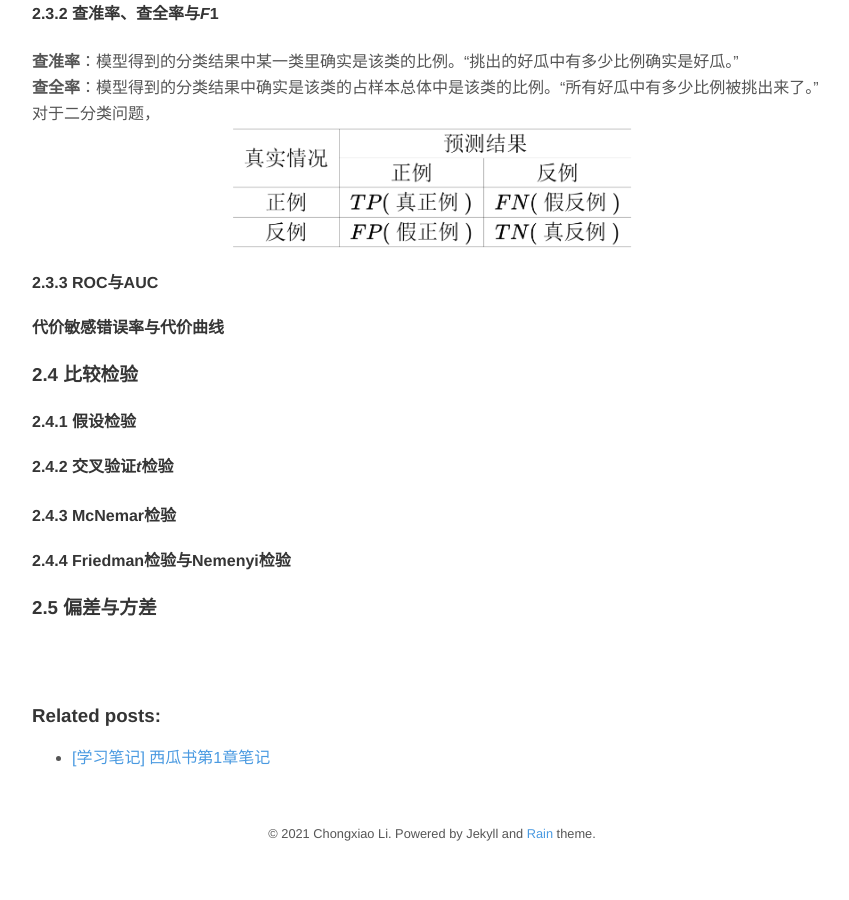
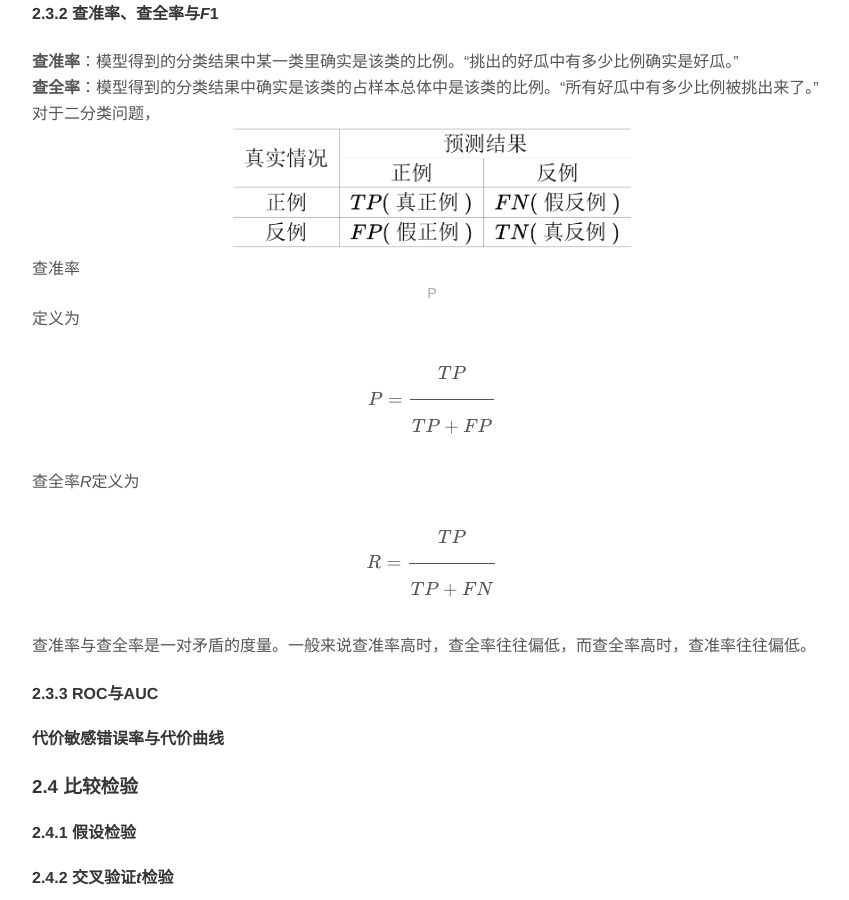
Before and after one commit to Chongxiao-Li/Chongxiao-Li.github.io, a Jekyll site: the page built from _posts/2021-02-15-[学习笔记] 西瓜书第2章笔记.md, in a window 1280 px wide and 900 px high, scrolled down 3322 px. Shown: the whole window, without its empty margins (208-1057 px from the left). Built offline with Jekyll 4.4.1, drawn with Linux system fonts in a browser that asks for light colours; nearby versions of some CDN libraries; formulas are drawn with MathJax 3; a script that is not in the unit is left out; before the commit the page ends 4200 px from its top, so only the background shows below that.

Commit message:
Update 2021-02-15-[学习笔记] 西瓜书第2章笔记.md

```diff
--- a/_posts/2021-02-15-[学习笔记] 西瓜书第2章笔记.md
+++ b/_posts/2021-02-15-[学习笔记] 西瓜书第2章笔记.md
@@ -90,6 +90,15 @@ E(f ; \mathcal{D})=\int_{\boldsymbol{x} \sim \mathcal{D}} \mathbb{I}(f(\boldsymb
 **查全率**：模型得到的分类结果中确实是该类的占样本总体中是该类的比例。“所有好瓜中有多少比例被挑出来了。”
 对于二分类问题，
 <img src="/images/fig2-1.png" width="50%">
+查准率*P*定义为
+\begin{equation}
+P=\frac{T P}{T P+F P}
+\end{equation}
+查全率*R*定义为
+\begin{equation}
+R=\frac{T P}{T P+F N}
+\end{equation}
+查准率与查全率是一对矛盾的度量。一般来说查准率高时，查全率往往偏低，而查全率高时，查准率往往偏低。
 #### 2.3.3 ROC与AUC
 #### 代价敏感错误率与代价曲线
 
```
